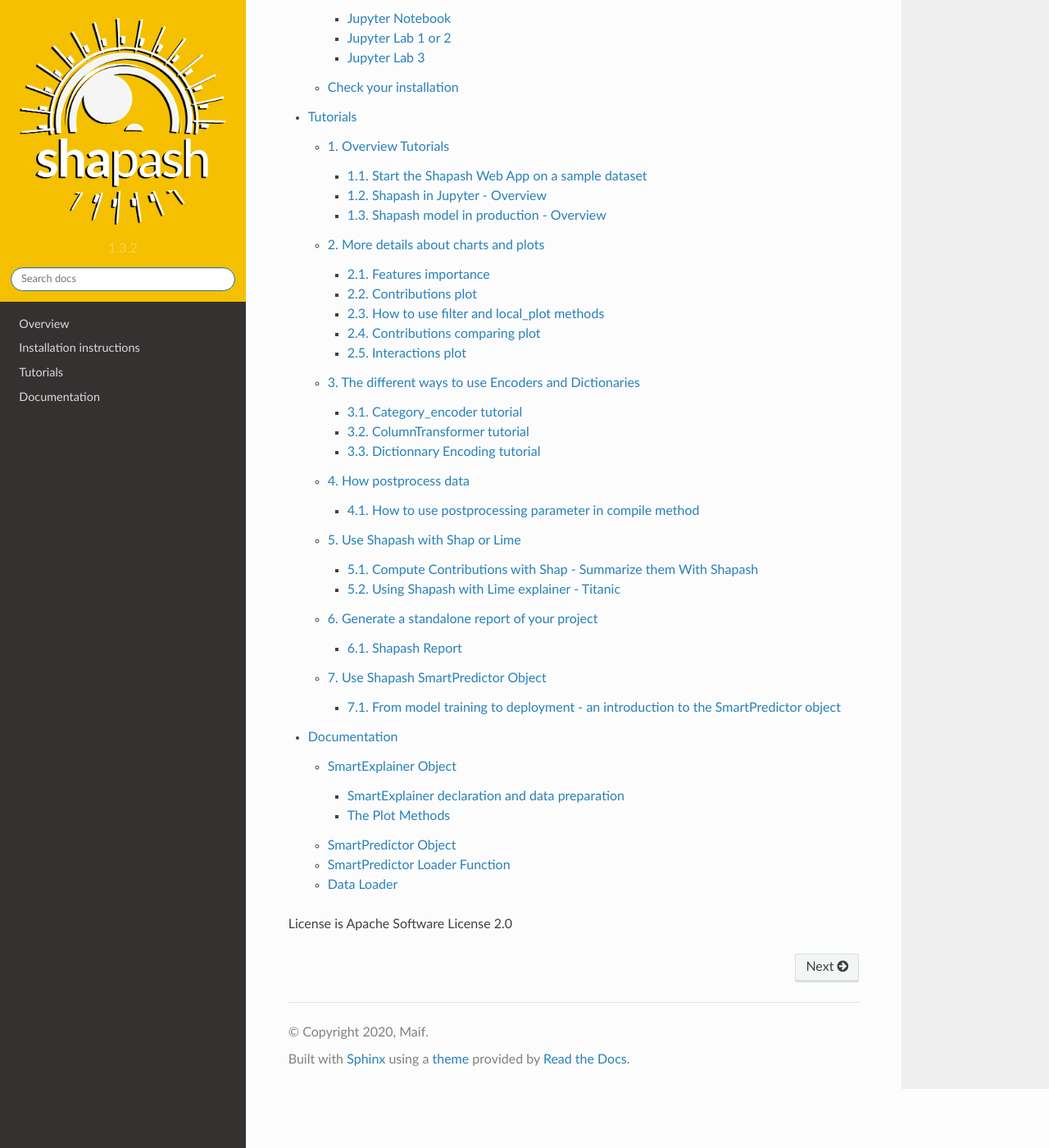
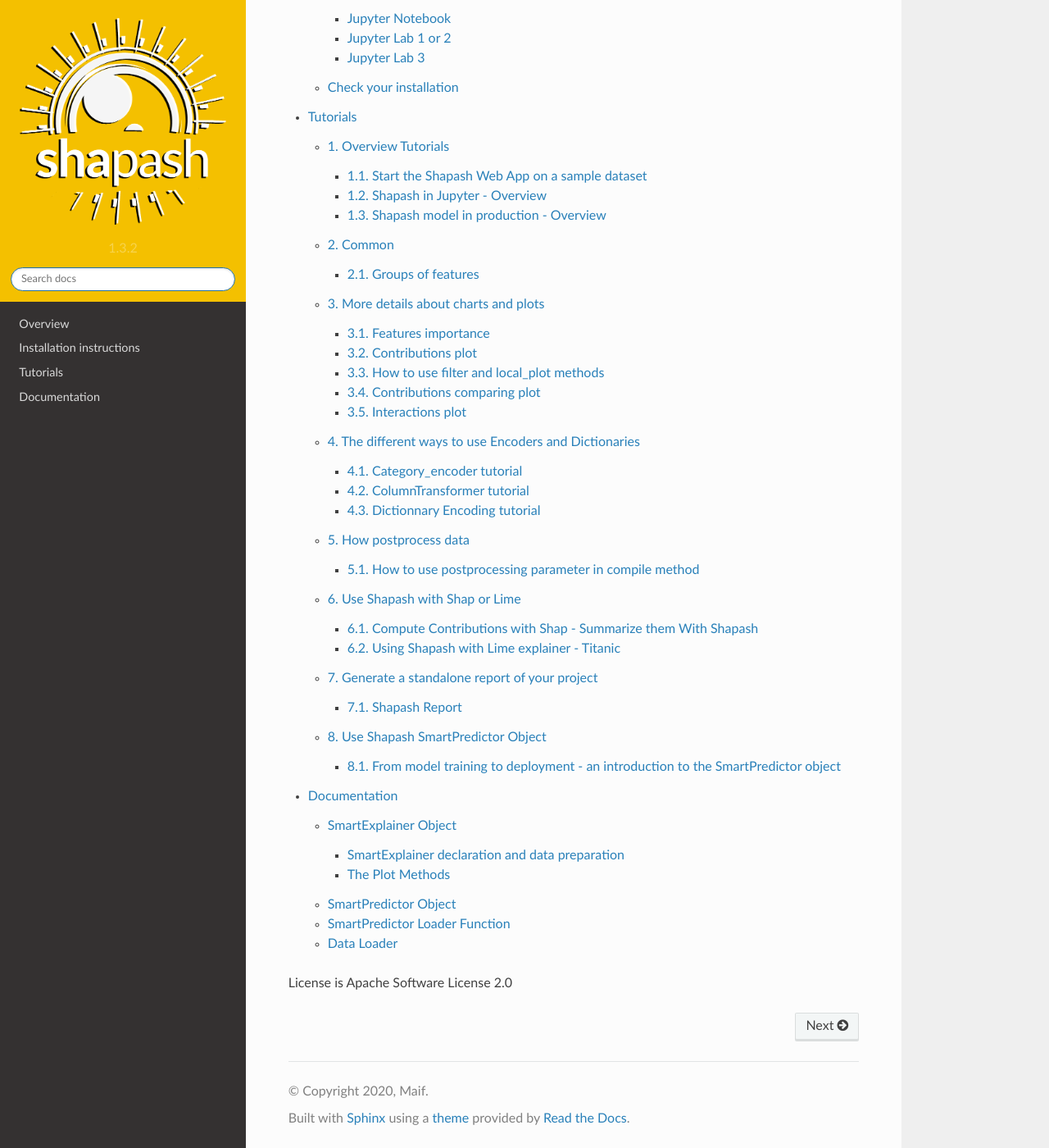
Before and after one commit to MAIF/shapash, a Sphinx documentation site: the page built from docs/index.rst, in a window 1280 px wide and 1400 px high, scrolled down 4000 px. Shown: the whole window at 82% size. Built offline with Sphinx 7.4.7 and the Read the Docs theme 2.0.0, drawn with Linux system fonts in a browser that asks for light colours; part of the change alters nothing that is shown.

Commit message:
add tutorial for groups of features in shapash doc

```diff
--- /dev/null
+++ b/docs/tutorials/common.rst
@@ -0,0 +1,9 @@
+.. common:
+
+Common
+======
+
+.. toctree::
+    :maxdepth: 2
+
+    tuto-common01-groups_of_features
--- a/docs/tutorials/index.rst
+++ b/docs/tutorials/index.rst
@@ -11,6 +11,7 @@ This part offers a series of tutorials and allows users to gradually discover th
 
 
     overview
+    common
     plot
     encoder
     postprocess
--- /dev/null
+++ b/docs/tutorials/tuto-common01-groups_of_features.rst
@@ -0,0 +1,332 @@
+Groups of features
+==================
+
+| Shapash allows the use of groups of features.
+| With groups of features you can regroup variables together and use the
+  different functions of Shapash to analyze these groups.
+
+| For example if your model uses a lot of features you may want to
+  regroup features that share a common theme.
+| This way **you can visualize and compare the importance of these
+  themes and how they are used by your model.**
+
+Contents of this tutorial:
+
+- Build a model
+- Contruct groups of features
+- Compile Shapash SmartExplainer with the groups - Start Shapash WebApp
+- Explore the functions of Shapash using groups
+
+Data from Kaggle `House
+Prices <https://www.kaggle.com/c/house-prices-advanced-regression-techniques/data>`__
+
+Motivation
+----------
+
+In this use case, we have a lot of features that describe the house very
+precisely.
+
+| However, when analyzing our model, **you may want to get more general
+  insights of the themes that are most important in setting the price of
+  a property**.
+| This way, rather than having to check the 6 features describing a
+  garage, you can have a more general idea of how important the garage
+  is by grouping these 6 features together. Shapash allows you to
+  visualize the role of each group in the features importance plot.
+
+Also, you may want to understand why your model predicted such an
+important price for a specific house. If many features describing the
+location of the house are contributing slightly more than usual to a
+higher price, **it may not be visible directly that the price is due to
+the location because of the number of features**. But grouping these
+variables together allows to easily understand a specific prediction.
+Shapash also allows you to group features together in local plots.
+
+.. code:: ipython3
+
+    import pandas as pd
+    from category_encoders import OrdinalEncoder
+    from lightgbm import LGBMRegressor
+    from sklearn.model_selection import train_test_split
+
+Building a supervized model
+---------------------------
+
+Load House Prices data
+~~~~~~~~~~~~~~~~~~~~~~
+
+.. code:: ipython3
+
+    from shapash.data.data_loader import data_loading
+    house_df, house_dict = data_loading('house_prices')
+
+.. code:: ipython3
+
+    house_df.head()
+
+.. table::
+
+    +-------------------------------+-----------------------+-------+------+------------------+---------------+--------------------------------+-------------------------------+------------+-------------+-------------------------+----------+----------------------+----------+-----------+-----------+---------+------------+---------+----------------------------+------------+-------------+----------+----------+---------------+---------------+---------------+----------------------+---------------------------------+-----------------------+-----------------------+----------+----------------------+----------+---------+-----------+---------------------------+---------+----------+---------------------------------+--------+--------+------------+---------+------------+------------+--------+--------+------------+------------+---------------+------------+---------------------+----------+------------------+-----------+--------------------+----------+---------------+---------------+----------+----------+-----------+-------------+---------+-----------+--------+-------+------+------+----------------------------+-------------+---------+
+    |          MSSubClass           |       MSZoning        |LotArea|Street|     LotShape     |  LandContour  |           Utilities            |           LotConfig           | LandSlope  |Neighborhood |       Condition1        |Condition2|       BldgType       |HouseStyle|OverallQual|OverallCond|YearBuilt|YearRemodAdd|RoofStyle|          RoofMatl          |Exterior1st | Exterior2nd |MasVnrType|MasVnrArea|   ExterQual   |   ExterCond   |  Foundation   |       BsmtQual       |            BsmtCond             |     BsmtExposure      |     BsmtFinType1      |BsmtFinSF1|     BsmtFinType2     |BsmtFinSF2|BsmtUnfSF|TotalBsmtSF|          Heating          |HeatingQC|CentralAir|           Electrical            |1stFlrSF|2ndFlrSF|LowQualFinSF|GrLivArea|BsmtFullBath|BsmtHalfBath|FullBath|HalfBath|BedroomAbvGr|KitchenAbvGr|  KitchenQual  |TotRmsAbvGrd|     Functional      |Fireplaces|    GarageType    |GarageYrBlt|    GarageFinish    |GarageArea|  GarageQual   |  GarageCond   |PavedDrive|WoodDeckSF|OpenPorchSF|EnclosedPorch|3SsnPorch|ScreenPorch|PoolArea|MiscVal|MoSold|YrSold|          SaleType          |SaleCondition|SalePrice|
+    +===============================+=======================+=======+======+==================+===============+================================+===============================+============+=============+=========================+==========+======================+==========+===========+===========+=========+============+=========+============================+============+=============+==========+==========+===============+===============+===============+======================+=================================+=======================+=======================+==========+======================+==========+=========+===========+===========================+=========+==========+=================================+========+========+============+=========+============+============+========+========+============+============+===============+============+=====================+==========+==================+===========+====================+==========+===============+===============+==========+==========+===========+=============+=========+===========+========+=======+======+======+============================+=============+=========+
+    |2-Story 1946 & Newer           |Residential Low Density|   8450|Paved |Regular           |Near Flat/Level|All public Utilities (E,G,W,& S)|Inside lot                     |Gentle slope|College Creek|Normal                   |Normal    |Single-family Detached|Two story |          7|          5|     2003|        2003|Gable    |Standard (Composite) Shingle|Vinyl Siding|Vinyl Siding |Brick Face|       196|Good           |Average/Typical|Poured Contrete|Good (90-99 inches)   |Typical - slight dampness allowed|No Exposure/No Basement|Good Living Quarters   |       706|Unfinished/No Basement|         0|      150|        856|Gas forced warm air furnace|Excellent|Yes       |Standard Circuit Breakers & Romex|     856|     854|           0|     1710|           1|           0|       2|       1|           3|           1|Good           |           8|Typical Functionality|         0|Attached to home  |       2003|Rough Finished      |       548|Typical/Average|Typical/Average|Paved     |         0|         61|            0|        0|          0|       0|      0|     2|  2008|Warranty Deed - Conventional|Normal Sale  |   208500|
+    +-------------------------------+-----------------------+-------+------+------------------+---------------+--------------------------------+-------------------------------+------------+-------------+-------------------------+----------+----------------------+----------+-----------+-----------+---------+------------+---------+----------------------------+------------+-------------+----------+----------+---------------+---------------+---------------+----------------------+---------------------------------+-----------------------+-----------------------+----------+----------------------+----------+---------+-----------+---------------------------+---------+----------+---------------------------------+--------+--------+------------+---------+------------+------------+--------+--------+------------+------------+---------------+------------+---------------------+----------+------------------+-----------+--------------------+----------+---------------+---------------+----------+----------+-----------+-------------+---------+-----------+--------+-------+------+------+----------------------------+-------------+---------+
+    |1-Story 1946 & Newer All Styles|Residential Low Density|   9600|Paved |Regular           |Near Flat/Level|All public Utilities (E,G,W,& S)|Frontage on 2 sides of property|Gentle slope|Veenker      |Adjacent to feeder street|Normal    |Single-family Detached|One story |          6|          8|     1976|        1976|Gable    |Standard (Composite) Shingle|Metal Siding|Metal Siding |None      |         0|Average/Typical|Average/Typical|Cinder Block   |Good (90-99 inches)   |Typical - slight dampness allowed|Good Exposure          |Average Living Quarters|       978|Unfinished/No Basement|         0|      284|       1262|Gas forced warm air furnace|Excellent|Yes       |Standard Circuit Breakers & Romex|    1262|       0|           0|     1262|           0|           1|       2|       0|           3|           1|Typical/Average|           6|Typical Functionality|         1|Attached to home  |       1976|Rough Finished      |       460|Typical/Average|Typical/Average|Paved     |       298|          0|            0|        0|          0|       0|      0|     5|  2007|Warranty Deed - Conventional|Normal Sale  |   181500|
+    +-------------------------------+-----------------------+-------+------+------------------+---------------+--------------------------------+-------------------------------+------------+-------------+-------------------------+----------+----------------------+----------+-----------+-----------+---------+------------+---------+----------------------------+------------+-------------+----------+----------+---------------+---------------+---------------+----------------------+---------------------------------+-----------------------+-----------------------+----------+----------------------+----------+---------+-----------+---------------------------+---------+----------+---------------------------------+--------+--------+------------+---------+------------+------------+--------+--------+------------+------------+---------------+------------+---------------------+----------+------------------+-----------+--------------------+----------+---------------+---------------+----------+----------+-----------+-------------+---------+-----------+--------+-------+------+------+----------------------------+-------------+---------+
+    |2-Story 1946 & Newer           |Residential Low Density|  11250|Paved |Slightly irregular|Near Flat/Level|All public Utilities (E,G,W,& S)|Inside lot                     |Gentle slope|College Creek|Normal                   |Normal    |Single-family Detached|Two story |          7|          5|     2001|        2002|Gable    |Standard (Composite) Shingle|Vinyl Siding|Vinyl Siding |Brick Face|       162|Good           |Average/Typical|Poured Contrete|Good (90-99 inches)   |Typical - slight dampness allowed|Mimimum Exposure       |Good Living Quarters   |       486|Unfinished/No Basement|         0|      434|        920|Gas forced warm air furnace|Excellent|Yes       |Standard Circuit Breakers & Romex|     920|     866|           0|     1786|           1|           0|       2|       1|           3|           1|Good           |           6|Typical Functionality|         1|Attached to home  |       2001|Rough Finished      |       608|Typical/Average|Typical/Average|Paved     |         0|         42|            0|        0|          0|       0|      0|     9|  2008|Warranty Deed - Conventional|Normal Sale  |   223500|
+    +-------------------------------+-----------------------+-------+------+------------------+---------------+--------------------------------+-------------------------------+------------+-------------+-------------------------+----------+----------------------+----------+-----------+-----------+---------+------------+---------+----------------------------+------------+-------------+----------+----------+---------------+---------------+---------------+----------------------+---------------------------------+-----------------------+-----------------------+----------+----------------------+----------+---------+-----------+---------------------------+---------+----------+---------------------------------+--------+--------+------------+---------+------------+------------+--------+--------+------------+------------+---------------+------------+---------------------+----------+------------------+-----------+--------------------+----------+---------------+---------------+----------+----------+-----------+-------------+---------+-----------+--------+-------+------+------+----------------------------+-------------+---------+
+    |2-Story 1945 & Older           |Residential Low Density|   9550|Paved |Slightly irregular|Near Flat/Level|All public Utilities (E,G,W,& S)|Corner lot                     |Gentle slope|Crawford     |Normal                   |Normal    |Single-family Detached|Two story |          7|          5|     1915|        1970|Gable    |Standard (Composite) Shingle|Wood Siding |Wood Shingles|None      |         0|Average/Typical|Average/Typical|Brick & Tile   |Typical (80-89 inches)|Good                             |No Exposure/No Basement|Average Living Quarters|       216|Unfinished/No Basement|         0|      540|        756|Gas forced warm air furnace|Good     |Yes       |Standard Circuit Breakers & Romex|     961|     756|           0|     1717|           1|           0|       1|       0|           3|           1|Good           |           7|Typical Functionality|         1|Detached from home|       1998|Unfinished/No Garage|       642|Typical/Average|Typical/Average|Paved     |         0|         35|          272|        0|          0|       0|      0|     2|  2006|Warranty Deed - Conventional|Abnormal Sale|   140000|
+    +-------------------------------+-----------------------+-------+------+------------------+---------------+--------------------------------+-------------------------------+------------+-------------+-------------------------+----------+----------------------+----------+-----------+-----------+---------+------------+---------+----------------------------+------------+-------------+----------+----------+---------------+---------------+---------------+----------------------+---------------------------------+-----------------------+-----------------------+----------+----------------------+----------+---------+-----------+---------------------------+---------+----------+---------------------------------+--------+--------+------------+---------+------------+------------+--------+--------+------------+------------+---------------+------------+---------------------+----------+------------------+-----------+--------------------+----------+---------------+---------------+----------+----------+-----------+-------------+---------+-----------+--------+-------+------+------+----------------------------+-------------+---------+
+    |2-Story 1946 & Newer           |Residential Low Density|  14260|Paved |Slightly irregular|Near Flat/Level|All public Utilities (E,G,W,& S)|Frontage on 2 sides of property|Gentle slope|Northridge   |Normal                   |Normal    |Single-family Detached|Two story |          8|          5|     2000|        2000|Gable    |Standard (Composite) Shingle|Vinyl Siding|Vinyl Siding |Brick Face|       350|Good           |Average/Typical|Poured Contrete|Good (90-99 inches)   |Typical - slight dampness allowed|Average Exposure       |Good Living Quarters   |       655|Unfinished/No Basement|         0|      490|       1145|Gas forced warm air furnace|Excellent|Yes       |Standard Circuit Breakers & Romex|    1145|    1053|           0|     2198|           1|           0|       2|       1|           4|           1|Good           |           9|Typical Functionality|         1|Attached to home  |       2000|Rough Finished      |       836|Typical/Average|Typical/Average|Paved     |       192|         84|            0|        0|          0|       0|      0|    12|  2008|Warranty Deed - Conventional|Normal Sale  |   250000|
+    +-------------------------------+-----------------------+-------+------+------------------+---------------+--------------------------------+-------------------------------+------------+-------------+-------------------------+----------+----------------------+----------+-----------+-----------+---------+------------+---------+----------------------------+------------+-------------+----------+----------+---------------+---------------+---------------+----------------------+---------------------------------+-----------------------+-----------------------+----------+----------------------+----------+---------+-----------+---------------------------+---------+----------+---------------------------------+--------+--------+------------+---------+------------+------------+--------+--------+------------+------------+---------------+------------+---------------------+----------+------------------+-----------+--------------------+----------+---------------+---------------+----------+----------+-----------+-------------+---------+-----------+--------+-------+------+------+----------------------------+-------------+---------+
+
+
+.. code:: ipython3
+
+    y = house_df['SalePrice']
+    X = house_df.drop('SalePrice', axis=1)
+
+Encoding Categorical Features
+~~~~~~~~~~~~~~~~~~~~~~~~~~~~~
+
+.. code:: ipython3
+
+    categorical_features = [col for col in X.columns if X[col].dtype == 'object']
+
+    encoder = OrdinalEncoder(
+        cols=categorical_features,
+        handle_unknown='ignore',
+        return_df=True
+    ).fit(X)
+
+    X = encoder.transform(X)
+
+Train / Test Split
+~~~~~~~~~~~~~~~~~~
+
+.. code:: ipython3
+
+    X_train, X_test, y_train, y_test = train_test_split(X, y, train_size=0.75, random_state=1)
+
+Model fitting
+~~~~~~~~~~~~~
+
+.. code:: ipython3
+
+    regressor = LGBMRegressor(n_estimators=200).fit(X_train, y_train)
+
+Construct groups of features
+----------------------------
+
+There are quite a lot of features used by the model and it can be hard
+to compare them.
+
+**We can regroup the features that share similarities in order to
+identify which topic is important.**
+
+In our example we constructed the following new groups :
+
+- ``location``: features related to the location of the house
+- ``size``: features that measure part of the house
+- ``aspect``: features that evaluate the style of any part of the house
+- ``condition``: features related to the quality of anything in the house
+- ``configuration``: features about the general configuration / shape of the house
+- ``equipment``: features that describe the equipment of the house (electricity, gas, heating…)
+- ``garage``: features related to the garage (style, …)
+- ``sale``: features related to the sale of the house
+
+.. code:: ipython3
+
+    # We construct the groups as a dictionary of string keys and list of string values
+    # All the features inside the list will belong to the same group
+    features_groups = {
+        "location": ["MSZoning", "Neighborhood", "Condition1", "Condition2"],
+        "size": [
+            "LotArea",
+            "MasVnrArea",
+            "BsmtQual",
+            "BsmtFinSF2",
+            "BsmtUnfSF",
+            "TotalBsmtSF",
+            "1stFlrSF",
+            "2ndFlrSF",
+            "GrLivArea",
+            "WoodDeckSF",
+            "OpenPorchSF",
+            "EnclosedPorch",
+            "3SsnPorch",
+            "ScreenPorch",
+            "PoolArea",
+            "BsmtFinSF1"
+        ],
+        "aspect": [
+            "LotShape",
+            "LandContour",
+            "RoofStyle",
+            "RoofMatl",
+            "Exterior1st",
+            "MasVnrType",
+        ],
+        "condition": [
+            "OverallQual",
+            "OverallCond",
+            "ExterQual",
+            "ExterCond",
+            "BsmtCond",
+            "BsmtFinType1",
+            "BsmtFinType2",
+            "HeatingQC",
+            "KitchenQual"
+        ],
+        "configuration": ["LotConfig", "LandSlope", "BldgType", "HouseStyle"],
+        "equipment": ["Heating", "CentralAir", "Electrical"],
+        "garage": [
+            "GarageType",
+            "GarageYrBlt",
+            "GarageFinish",
+            "GarageArea",
+            "GarageQual",
+            "GarageCond",
+        ],
+        "sale": ["SaleType", "SaleCondition", "MoSold", "YrSold"]
+    }
+
+**Optional : we can also give labels to groups names**
+
+.. code:: ipython3
+
+    groups_labels = {
+        'location': 'Location of the property',
+        'size' : 'Size of different elements in the house',
+        'aspect': 'Aspect of the house',
+        'condition': 'Quality of the materials and parts of the property',
+        'configuration': 'Configuration of the house',
+        'equipment': 'All equipments',
+        'garage': 'Garage group of features',
+        'sale': 'Sale information'
+    }
+    house_dict.update(groups_labels)
+
+Compile Shapash SmartExplainer object using groups
+--------------------------------------------------
+
+.. code:: ipython3
+
+    from shapash.explainer.smart_explainer import SmartExplainer
+    # optional parameter, specifies label for features and groups name
+    xpl = SmartExplainer(features_dict=house_dict)
+
+.. code:: ipython3
+
+    xpl.compile(
+        x=X_test,
+        model=regressor,
+        preprocessing=encoder,
+        features_groups=features_groups
+    )
+
+
+Start WebApp
+------------
+
+We can now start the webapp using the following cell.
+
+| The groups of features are visible by default on the features
+  importance plot.
+| You can disable the groups using the ``groups`` switch button.
+
+Also you can click on a group’s bar to display the features importance
+of the features inside the group.
+
+.. code:: ipython3
+
+    app = xpl.run_app(title_story='House Prices')
+
+**Stop the WebApp after using it**
+
+.. code:: ipython3
+
+    app.kill()
+
+Explore the functions of Shapash using groups
+---------------------------------------------
+
+Features importance plot
+~~~~~~~~~~~~~~~~~~~~~~~~
+
+**Display the features importance plot that includes the groups and
+excludes the features inside each group**
+
+.. code:: ipython3
+
+    xpl.plot.features_importance(selection=[259, 268])
+
+
+
+.. image:: tuto-common01-groups_of_features_files/tuto-common01-groups_of_features_30_0.png
+
+
+**Display the features importance plot of the features inside one
+group**
+
+.. code:: ipython3
+
+    xpl.plot.features_importance(group_name='size')
+
+
+
+.. image:: tuto-common01-groups_of_features_files/tuto-common01-groups_of_features_32_0.png
+
+
+Contribution plot
+~~~~~~~~~~~~~~~~~
+
+| **Plot the shap values of each observation of a group of features**
+| The features values were projected on the x axis using t-SNE.
+| The values of the features (top 4 features only) can be visualized
+  using the hover text.
+
+.. code:: ipython3
+
+    xpl.plot.contribution_plot('size')
+
+
+
+.. image:: tuto-common01-groups_of_features_files/tuto-common01-groups_of_features_35_0.png
+
+
+Local plot
+~~~~~~~~~~
+
+By default, Shapash will display the groups in the local plot.
+
+You can directly see the impact of the different groups of features for
+the given observation.
+
+.. code:: ipython3
+
+    xpl.filter(max_contrib=8)
+
+.. code:: ipython3
+
+    xpl.plot.local_plot(index=629)
+
+
+
+.. image:: tuto-common01-groups_of_features_files/tuto-common01-groups_of_features_39_0.png
+
+
+You can also display the features without the groups using the following
+parameters :
+
+.. code:: ipython3
+
+    xpl.filter(max_contrib=6, display_groups=False)
+
+.. code:: ipython3
+
+    xpl.plot.local_plot(index=629, display_groups=False)
+
+
+
+.. image:: tuto-common01-groups_of_features_files/tuto-common01-groups_of_features_42_0.png
```
Also changed, not shown: docs/tutorials/tuto-common01-groups_of_features_files/tuto-common01-groups_of_features_30_0.png (added), docs/tutorials/tuto-common01-groups_of_features_files/tuto-common01-groups_of_features_32_0.png (added), docs/tutorials/tuto-common01-groups_of_features_files/tuto-common01-groups_of_features_35_0.png (added), docs/tutorials/tuto-common01-groups_of_features_files/tuto-common01-groups_of_features_39_0.png (added), docs/tutorials/tuto-common01-groups_of_features_files/tuto-common01-groups_of_features_42_0.png (added).
